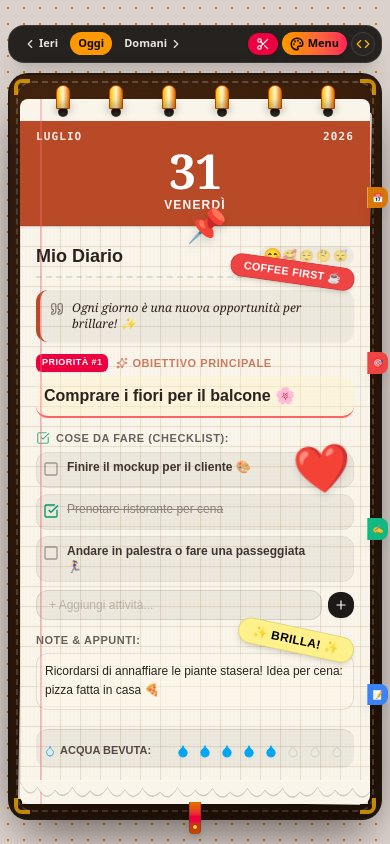
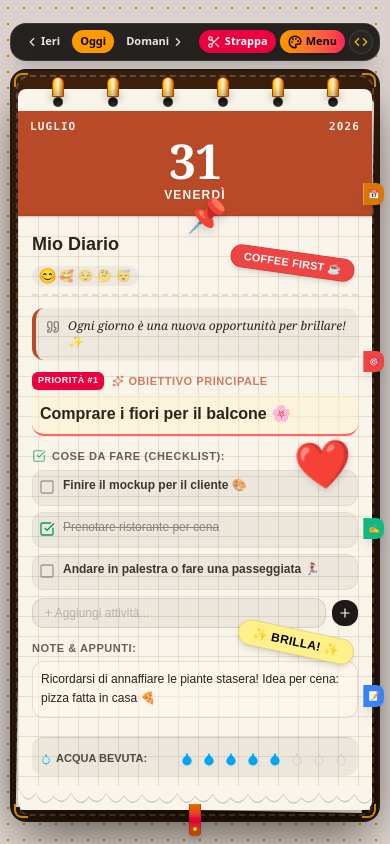
Before and after one commit to scottino2019-glitch/Calendario-Strappabile-interattivo, a React (Vite) app: page / in a window 390 px wide. Built offline with nearby package versions, Linux system fonts and the light colour scheme.

Commit message:
refactor: adjust layout spacing and container width
Increase max-width for the calendar container and optimize padding and button margins for better responsiveness on larger screens.

```diff
--- a/src/App.tsx
+++ b/src/App.tsx
@@ -48,7 +48,7 @@ export default function App() {
   return (
     <div className={`min-h-screen w-full flex flex-col items-center justify-center p-1 sm:p-4 overflow-x-hidden transition-colors duration-500 font-sans-clean select-none ${canvasTheme.bgClass}`}>
       {/* PURE AGENDA WIDGET CONTAINER */}
-      <main className="w-full max-w-lg mx-auto my-auto relative">
+      <main className="w-full max-w-2xl mx-auto my-auto relative px-1 sm:px-2">
         <TornPaperCalendar
           config={config}
           onUpdateConfig={setConfig}
--- a/src/components/TornPaperCalendar.tsx
+++ b/src/components/TornPaperCalendar.tsx
@@ -185,10 +185,10 @@ export const TornPaperCalendar: React.FC<TornPaperCalendarProps> = ({
   return (
     <div
       ref={containerRef}
-      className="relative w-full max-w-xl mx-auto py-1 sm:py-4 px-1 sm:px-3 transition-all"
+      className="relative w-full max-w-2xl mx-auto py-1 sm:py-4 px-0.5 sm:px-2 transition-all"
     >
       {/* DATE NAVIGATION & QUICK CONTROLS BAR */}
-      <div className="flex items-center justify-between gap-1 mb-2.5 sm:mb-4 bg-stone-900/95 text-white backdrop-blur-md p-1.5 sm:p-2 rounded-2xl shadow-xl border border-stone-700/80 text-xs select-none">
+      <div className="flex items-center justify-between gap-1 mb-2 sm:mb-4 bg-stone-900/95 text-white backdrop-blur-md p-1.5 sm:p-2.5 rounded-2xl shadow-xl border border-stone-700/80 text-xs select-none">
         {/* DATE NAV: IERI, OGGI, DOMANI */}
         <div className="flex items-center gap-1 shrink-0">
           <button
@@ -203,7 +203,7 @@ export const TornPaperCalendar: React.FC<TornPaperCalendarProps> = ({
           <button
             type="button"
             onClick={resetToday}
-            className="px-2 sm:px-2.5 py-1 sm:py-1.5 bg-amber-500 hover:bg-amber-400 text-stone-950 rounded-xl font-extrabold transition shadow-xs text-[11px] sm:text-xs cursor-pointer"
+            className="px-2 sm:px-3 py-1 sm:py-1.5 bg-amber-500 hover:bg-amber-400 text-stone-950 rounded-xl font-extrabold transition shadow-xs text-[11px] sm:text-xs cursor-pointer"
           >
             Oggi
           </button>
@@ -224,11 +224,11 @@ export const TornPaperCalendar: React.FC<TornPaperCalendarProps> = ({
             <button
               type="button"
               onClick={onTearOffPage}
-              className="px-2 sm:px-2.5 py-1 sm:py-1.5 bg-rose-600 hover:bg-rose-500 text-white font-extrabold rounded-xl shadow-md transition flex items-center gap-1 active:scale-95 text-[11px] sm:text-xs cursor-pointer"
+              className="px-2 sm:px-3 py-1 sm:py-1.5 bg-rose-600 hover:bg-rose-500 text-white font-extrabold rounded-xl shadow-md transition flex items-center gap-1 active:scale-95 text-[11px] sm:text-xs cursor-pointer"
               title="Strappa il foglio"
             >
               <Scissors className="w-3.5 h-3.5 shrink-0" />
-              <span className="hidden xs:inline">Strappa</span>
+              <span>Strappa</span>
             </button>
           )}
 
@@ -236,7 +236,7 @@ export const TornPaperCalendar: React.FC<TornPaperCalendarProps> = ({
             <button
               type="button"
               onClick={onOpenMenu}
-              className="px-2 sm:px-2.5 py-1 sm:py-1.5 bg-gradient-to-r from-amber-500 to-rose-500 hover:from-amber-400 hover:to-rose-400 text-stone-950 font-extrabold rounded-xl shadow-md transition flex items-center gap-1 active:scale-95 text-[11px] sm:text-xs cursor-pointer"
+              className="px-2 sm:px-3 py-1 sm:py-1.5 bg-gradient-to-r from-amber-500 to-rose-500 hover:from-amber-400 hover:to-rose-400 text-stone-950 font-extrabold rounded-xl shadow-md transition flex items-center gap-1 active:scale-95 text-[11px] sm:text-xs cursor-pointer"
               title="Apri Menu Personalizzazione"
             >
               <Palette className="w-3.5 h-3.5 stroke-[2.5] shrink-0" />
@@ -259,23 +259,23 @@ export const TornPaperCalendar: React.FC<TornPaperCalendarProps> = ({
 
       {/* 3D PHYSICAL AGENDA ORGANIZER COVER BINDER CASING */}
       <div
-        className="relative rounded-[20px] sm:rounded-[28px] p-2.5 sm:p-6 shadow-[0_20px_50px_-15px_rgba(0,0,0,0.5)] border-2 border-stone-900/80 transition-all duration-300"
+        className="relative rounded-[16px] sm:rounded-[28px] p-1.5 sm:p-5 shadow-[0_20px_50px_-15px_rgba(0,0,0,0.5)] border-2 border-stone-900/80 transition-all duration-300"
         style={{
           background: paperTheme.coverBg,
           boxShadow: `0 20px 50px -15px ${paperTheme.shadowColor}, inset 0 0 30px rgba(0,0,0,0.4)`,
         }}
       >
         {/* LEATHER STITCHED SEAM BORDER */}
-        <div className="absolute inset-1.5 sm:inset-3 border-2 border-dashed border-white/20 rounded-[16px] sm:rounded-[22px] pointer-events-none z-0" />
+        <div className="absolute inset-1 sm:inset-3 border-2 border-dashed border-white/20 rounded-[14px] sm:rounded-[22px] pointer-events-none z-0" />
 
         {/* METALLIC CORNER PROTECTORS */}
-        <div className="absolute top-1 left-1 w-4 h-4 sm:w-6 sm:h-6 border-t-4 border-l-4 border-amber-400/80 rounded-tl-lg pointer-events-none z-10 opacity-90" />
-        <div className="absolute top-1 right-1 w-4 h-4 sm:w-6 sm:h-6 border-t-4 border-r-4 border-amber-400/80 rounded-tr-lg pointer-events-none z-10 opacity-90" />
-        <div className="absolute bottom-1 left-1 w-4 h-4 sm:w-6 sm:h-6 border-b-4 border-l-4 border-amber-400/80 rounded-bl-lg pointer-events-none z-10 opacity-90" />
-        <div className="absolute bottom-1 right-1 w-4 h-4 sm:w-6 sm:h-6 border-b-4 border-r-4 border-amber-400/80 rounded-br-lg pointer-events-none z-10 opacity-90" />
+        <div className="absolute top-0.5 left-0.5 w-3.5 h-3.5 sm:w-6 sm:h-6 border-t-2 sm:border-t-4 border-l-2 sm:border-l-4 border-amber-400/80 rounded-tl-lg pointer-events-none z-10 opacity-90" />
+        <div className="absolute top-0.5 right-0.5 w-3.5 h-3.5 sm:w-6 sm:h-6 border-t-2 sm:border-t-4 border-r-2 sm:border-r-4 border-amber-400/80 rounded-tr-lg pointer-events-none z-10 opacity-90" />
+        <div className="absolute bottom-0.5 left-0.5 w-3.5 h-3.5 sm:w-6 sm:h-6 border-b-2 sm:border-b-4 border-l-2 sm:border-l-4 border-amber-400/80 rounded-bl-lg pointer-events-none z-10 opacity-90" />
+        <div className="absolute bottom-0.5 right-0.5 w-3.5 h-3.5 sm:w-6 sm:h-6 border-b-2 sm:border-b-4 border-r-2 sm:border-r-4 border-amber-400/80 rounded-br-lg pointer-events-none z-10 opacity-90" />
 
         {/* SIDE INDEX BOOKMARK TABS */}
-        <div className="absolute -right-2 sm:-right-3 top-10 bottom-10 flex flex-col justify-around pointer-events-auto z-40">
+        <div className="absolute -right-1.5 sm:-right-3 top-10 bottom-10 flex flex-col justify-around pointer-events-auto z-40">
           {[
             { id: 'today', label: '📅 OGGI', color: '#D97706' },
             { id: 'focus', label: '🎯 OBIETTIVI', color: '#EF4444' },
@@ -305,12 +305,12 @@ export const TornPaperCalendar: React.FC<TornPaperCalendarProps> = ({
         </div>
 
         {/* PHYSICAL BINDER RING MECHANISM (Top Metallic Rings) */}
-        <div className="w-full flex justify-around items-center px-4 sm:px-8 -mb-4 sm:-mb-5 z-40 relative">
+        <div className="w-full flex justify-around items-center px-3 sm:px-8 -mb-3.5 sm:-mb-5 z-40 relative">
           {[1, 2, 3, 4, 5, 6].map((idx) => (
             <div key={idx} className="flex flex-col items-center">
               {/* Ring metallic arc */}
               <div
-                className={`w-3.5 sm:w-4 h-6 sm:h-8 rounded-t-full shadow-2xl border ${
+                className={`w-3 sm:w-4 h-5 sm:h-8 rounded-t-full shadow-2xl border ${
                   paperTheme.ringColor === 'gold'
                     ? 'bg-gradient-to-r from-amber-400 via-yellow-100 to-amber-600 border-amber-700'
                     : paperTheme.ringColor === 'rose-gold'
@@ -322,7 +322,7 @@ export const TornPaperCalendar: React.FC<TornPaperCalendarProps> = ({
                     : 'bg-gradient-to-r from-stone-300 via-white to-stone-500 border-stone-600'
                 }`}
               />
-              <div className="w-4 sm:w-5 h-1.5 bg-black/40 rounded-full blur-xs -mt-1" />
+              <div className="w-3.5 sm:w-5 h-1.5 bg-black/40 rounded-full blur-xs -mt-1" />
             </div>
           ))}
         </div>
@@ -331,7 +331,7 @@ export const TornPaperCalendar: React.FC<TornPaperCalendarProps> = ({
         <div className="relative group torn-paper-shadow my-1 sm:my-2">
           {/* UNDERLYING STACK PAGE 2 */}
           <div
-            className="absolute inset-x-1 inset-y-1.5 rounded-t-sm transform rotate-1 translate-y-1 shadow-sm pointer-events-none opacity-90 transition-transform"
+            className="absolute inset-x-1 inset-y-1 rounded-t-sm transform rotate-1 translate-y-1 shadow-sm pointer-events-none opacity-90 transition-transform"
             style={{ backgroundColor: paperTheme.paperBg, filter: 'brightness(0.94)' }}
           >
             <div className="absolute bottom-0 left-0 right-0 h-3 overflow-hidden">
@@ -343,7 +343,7 @@ export const TornPaperCalendar: React.FC<TornPaperCalendarProps> = ({
 
           {/* UNDERLYING STACK PAGE 1 */}
           <div
-            className="absolute inset-x-0.5 inset-y-1 rounded-t-sm transform -rotate-0.5 translate-y-1 shadow-xs pointer-events-none opacity-95 transition-transform"
+            className="absolute inset-x-0.5 inset-y-0.5 rounded-t-sm transform -rotate-0.5 translate-y-0.5 shadow-xs pointer-events-none opacity-95 transition-transform"
             style={{ backgroundColor: paperTheme.paperBg, filter: 'brightness(0.97)' }}
           />
 
@@ -359,7 +359,7 @@ export const TornPaperCalendar: React.FC<TornPaperCalendarProps> = ({
             }}
           >
             {/* PERFORATED BINDER RING HOLE PUNCHES ALONG TOP MARGIN */}
-            <div className="w-full flex justify-around items-center px-4 sm:px-8 pt-2 pb-1 relative z-30 pointer-events-none">
+            <div className="w-full flex justify-around items-center px-3 sm:px-8 pt-2 pb-1 relative z-30 pointer-events-none">
               {[1, 2, 3, 4, 5, 6].map((idx) => (
                 <div
                   key={idx}
@@ -368,13 +368,13 @@ export const TornPaperCalendar: React.FC<TornPaperCalendarProps> = ({
               ))}
             </div>
 
-            {/* NOTEBOOK MARGIN GUIDES */}
-            <div className="absolute left-5 sm:left-12 top-0 bottom-0 w-0.5 bg-rose-400/35 pointer-events-none z-10" />
+            {/* NOTEBOOK MARGIN GUIDES (Visible on desktop only) */}
+            <div className="hidden sm:block absolute left-12 top-0 bottom-0 w-0.5 bg-rose-400/35 pointer-events-none z-10" />
 
             {/* CALENDAR HEADER (Month, Day Number, Day Name) */}
             <div
               id="agenda-section-today"
-              className="w-full px-4 sm:px-6 pt-2 sm:pt-3 pb-3 sm:pb-5 text-center relative shadow-sm border-b border-black/5"
+              className="w-full px-3 sm:px-6 pt-2 sm:pt-3 pb-3 sm:pb-5 text-center relative shadow-sm border-b border-black/5"
               style={{
                 backgroundColor: paperTheme.headerBg,
                 color: paperTheme.headerTextColor,
@@ -395,7 +395,7 @@ export const TornPaperCalendar: React.FC<TornPaperCalendarProps> = ({
             </div>
 
             {/* PAGE CONTENT CONTAINER WITH CUSTOM PATTERN & TEXTURE */}
-            <div className={`p-4 sm:p-8 min-h-[300px] sm:min-h-[460px] relative ${patternClass}`}>
+            <div className={`p-3.5 sm:p-7 min-h-[280px] sm:min-h-[440px] relative ${patternClass}`}>
               {/* PAPER FIBERS & LIGHT NOISE OVERLAY */}
               <div className="absolute inset-0 paper-texture pointer-events-none opacity-40" />
 
@@ -409,7 +409,7 @@ export const TornPaperCalendar: React.FC<TornPaperCalendarProps> = ({
               />
 
               {/* CUSTOM TITLE / HEADER INSCRIPTION */}
-              <div className="mb-3 sm:mb-5 border-b-2 border-dashed border-black/10 pb-1.5 sm:pb-2 flex items-center justify-between gap-2">
+              <div className="mb-3 sm:mb-5 border-b-2 border-dashed border-black/10 pb-2 flex flex-col sm:flex-row items-start sm:items-center justify-between gap-2">
                 {isEditMode ? (
                   <input
                     type="text"
@@ -432,15 +432,15 @@ export const TornPaperCalendar: React.FC<TornPaperCalendarProps> = ({
                 )}
 
                 {/* MOOD & WEATHER SELECTOR DISPLAYS */}
-                <div className="flex items-center gap-1 sm:gap-2 shrink-0">
+                <div className="flex items-center gap-1.5 sm:gap-2 shrink-0 flex-wrap">
                   {config.agendaContent.showWeather && (
-                    <div className="flex items-center gap-0.5 sm:gap-1 bg-black/5 px-1.5 py-0.5 rounded-full text-xs sm:text-sm">
+                    <div className="flex items-center gap-1 bg-black/5 px-2 py-0.5 rounded-full text-xs sm:text-sm">
                       {['☀️', '🌤️', '🌧️', '☕', '⚡'].map((w) => (
                         <button
                           key={w}
                           type="button"
                           onClick={() => handleSetWeather(w)}
-                          className={`hover:scale-125 transition ${
+                          className={`hover:scale-125 transition cursor-pointer ${
                             config.agendaContent.weather === w ? 'scale-125 font-bold' : 'opacity-50'
                           }`}
                         >
@@ -451,13 +451,13 @@ export const TornPaperCalendar: React.FC<TornPaperCalendarProps> = ({
                   )}
 
                   {config.agendaContent.showMood && (
-                    <div className="flex items-center gap-0.5 sm:gap-1 bg-black/5 px-1.5 py-0.5 rounded-full text-xs sm:text-sm">
+                    <div className="flex items-center gap-1 bg-black/5 px-2 py-0.5 rounded-full text-xs sm:text-sm">
                       {['😊', '🥰', '😌', '🤔', '😴'].map((m) => (
                         <button
                           key={m}
                           type="button"
                           onClick={() => handleSetMood(m)}
-                          className={`hover:scale-125 transition ${
+                          className={`hover:scale-125 transition cursor-pointer ${
                             config.agendaContent.mood === m ? 'scale-125 font-bold' : 'opacity-50'
                           }`}
                         >
```
